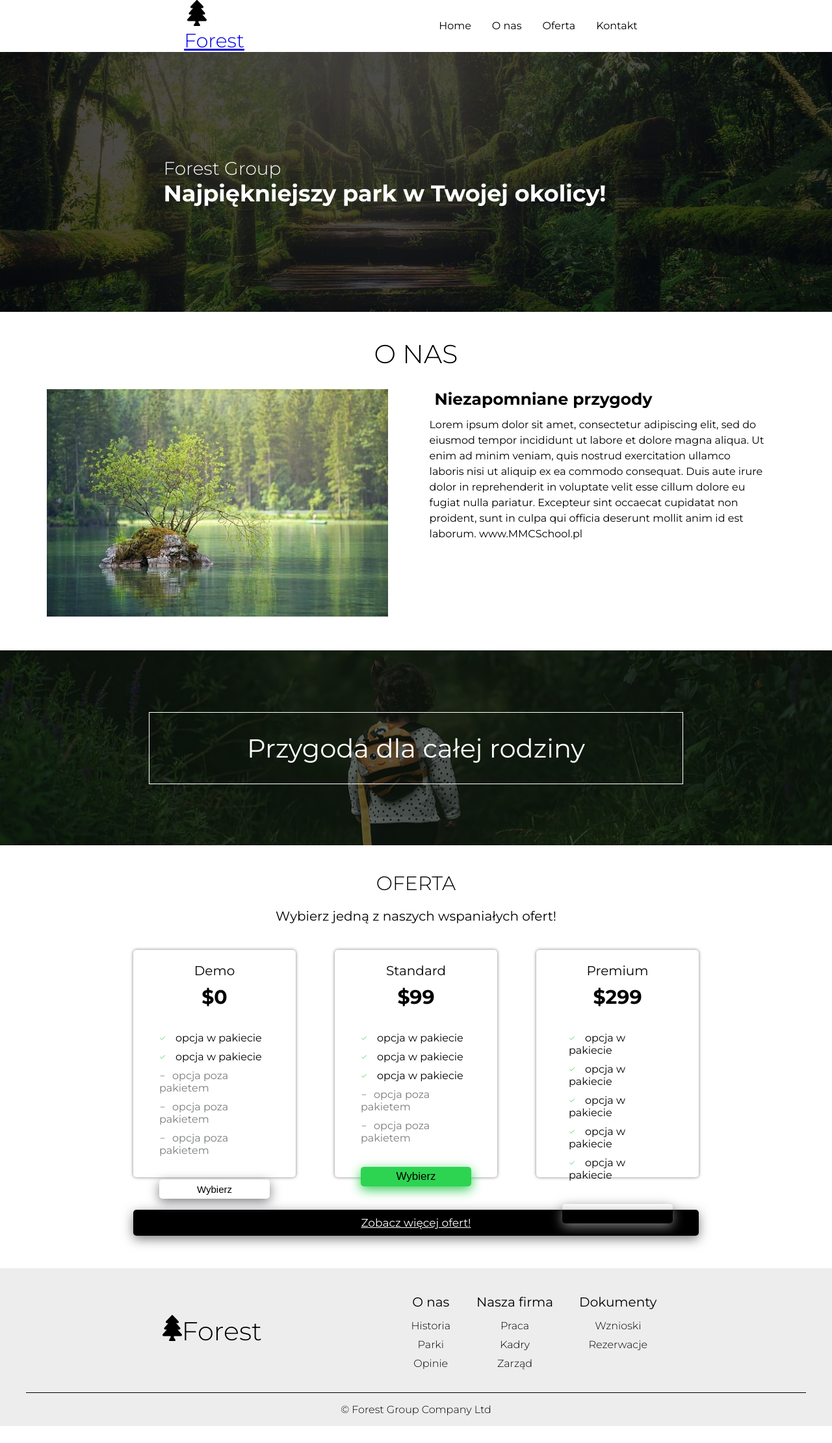
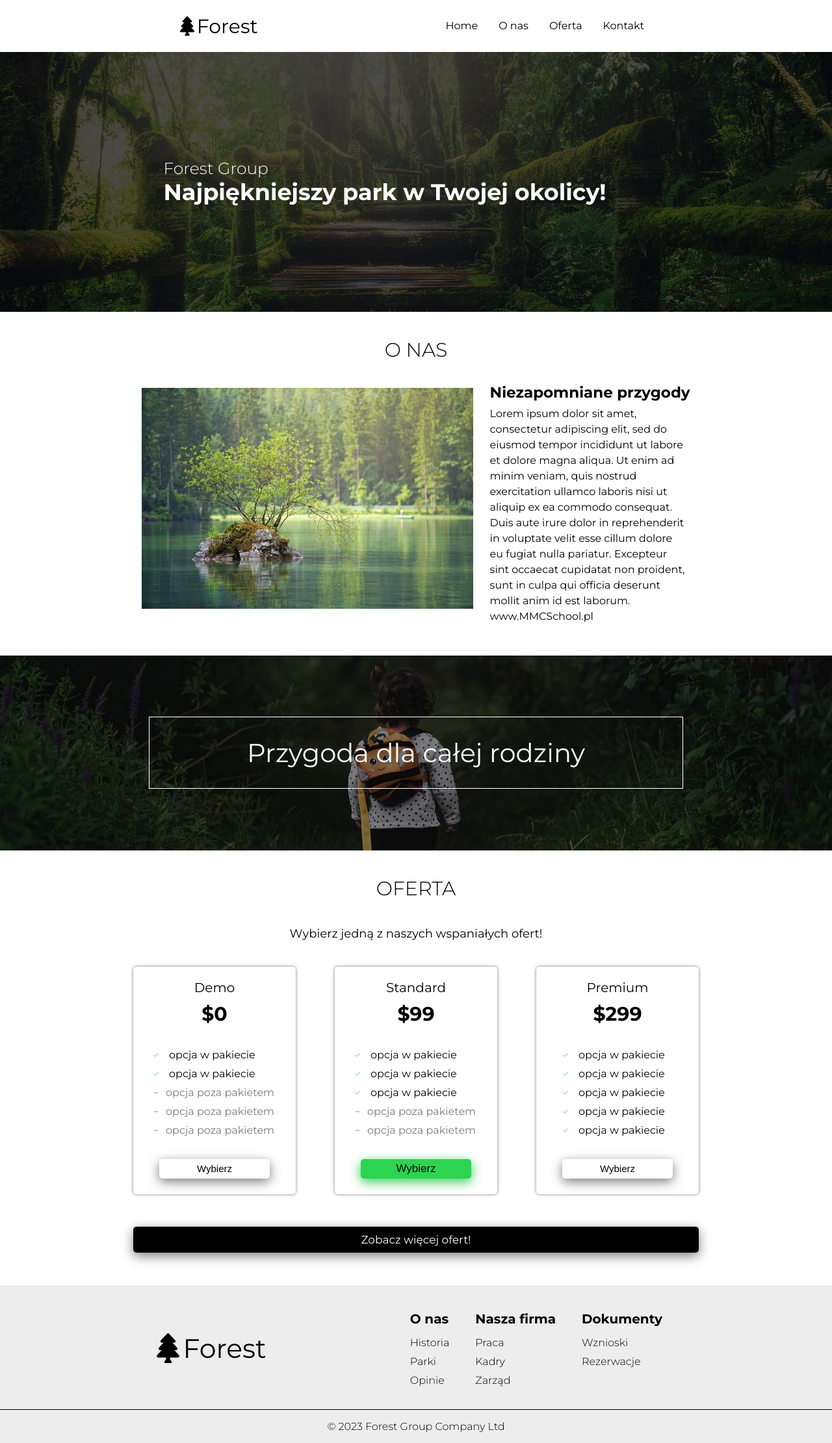
Before and after one commit to Reveleq/Forest, a website: page index.html in a window 1280 px wide. Shown: the whole page at 65% size. Before the commit the page ends 2195 px from the top, so only its background shows below. Drawn offline with Linux system fonts and the light colour scheme.

Commit message:
last repair style

```diff
--- a/index.html
+++ b/index.html
@@ -200,7 +200,7 @@ www.MMCSchool.pl
 			<div class="wrapper">
 			<div class="footer__box">
 				<div class="footer__box-brand">
-					<img src="/dist/img/icon/logo.svg" alt=""><span>Forest</span>
+					<img src="/dist/img/icon/logo.svg" class="footer__box-logo"alt="logo przedstawiajające drzewo"><span>Forest</span>
 				</div>
 				<div class="footer__links">
 					<div class="footer__links-category">
@@ -222,6 +222,9 @@ www.MMCSchool.pl
 					</div>
 				</div>
 			</div>
+			</div>
+			<div class="footer__border"></div>
+			<div class="wrapper">
 			<div class="footer__year">
 				<p class="footer__year-text">
 					&copy;
@@ -230,7 +233,6 @@ www.MMCSchool.pl
 				</p>
 			</div>
 			</div>
-
 		</footer>		<script src="dist/js/main.min.js"></script>
 	</body>
 </html>
--- a/src/js/main.js
+++ b/src/js/main.js
@@ -5,6 +5,25 @@ document.addEventListener("DOMContentLoaded", () => {
 	const heroPlace = document.querySelector(".hero-place");
 	const mobileNav = document.querySelector(".mobile-nav");
 	const nav = document.querySelector(".nav");
+	const acutalYearSpan = document.querySelector('.forest__year-actual')
+	const year = new Date().getFullYear()
+	const Sections = document.querySelectorAll('section')
+	acutalYearSpan.textContent = year
+
+	const checkNav = () => {
+	if(window.innerWidth >= 992 && window.scrollY >= 400){
+
+			nav.classList.add("shadow");
+	}else if(window.innerWidth >= 992 && window.scrollY < 400) {
+			nav.classList.remove("shadow");
+		}else if(window.innerWidth < 992 && window.scrollY >= 320){
+			mobileNav.classList.add("shadow");
+			navLinks.classList.add("shadow");
+		}else if(window.innerWidth < 992 && window.scrollY < 320){
+			mobileNav.classList.remove("shadow");
+			navLinks.classList.remove("shadow");
+		}
+	}
 	const showLinks = () => {
 		navLinks.classList.toggle("active");
 		heroPlace.classList.toggle("active-hero");
@@ -15,16 +34,6 @@ document.addEventListener("DOMContentLoaded", () => {
 			heroPlace.classList.remove("active-hero");
 		})
 	);
-	const addShadow = () => {
-		if (window.scrollY >= 320) {
-			mobileNav.classList.add("shadow");
-			navLinks.classList.add("shadow");
-		} else {
-			mobileNav.classList.remove("shadow");
-			navLinks.classList.remove("shadow");
-		}
-	};
-
-	window.addEventListener("scroll", addShadow);
+	window.addEventListener('scroll', checkNav)
 	burgerBtn.addEventListener("click", showLinks);
 });
--- a/src/js/more-info.js
+++ b/src/js/more-info.js
@@ -41,7 +41,7 @@ const showCardThree = () => {
 };
 const hideCardThree = () => {
 	secondSideThree.classList.remove("second-side-show");
-	firstSideThree.classList.remove("first-side-show");Three
+	firstSideThree.classList.remove("first-side-show");
 }
 const showCardFour = () => {
 	secondSideFour.classList.add("second-side-show");
--- a/src/sass/style.scss
+++ b/src/sass/style.scss
@@ -23,6 +23,7 @@ body {
 	width: 100%;
 	justify-content: space-evenly;
 	background-color: $light;
+	transition: background-color .3s;
 	z-index: 10;
 	&__btn {
 		display: flex;
@@ -35,12 +36,13 @@ body {
 		align-items: center;
 	}
 	&__logo {
-		width: 4rem;
-		height: 4rem;
+		width: 3rem;
+		height: 3rem;
 	}
 	&__title {
 		font-size: 3rem;
-		font-weight: 300;
+		color: $dark;
+		font-weight: 400;
 	}
 	&__links {
 		display: flex;
@@ -184,7 +186,7 @@ body {
 	&__box-header {
 		font-size: 2.3rem;
 		text-align: center;
-		padding-bottom: 0.5em;
+		padding-bottom: 0.3em;
 	}
 	&__box-text {
 		display: block;
@@ -292,6 +294,7 @@ body {
 		font-size: 1.7rem;
 		background: none;
 		border: none;
+		color: $dark;
 		border-radius: 5px;
 		box-shadow: 0px 5px 17px 0px rgb(125, 125, 128);
 		transition: background-color 0.3s, color 0.3s;
@@ -301,7 +304,8 @@ body {
 			margin: 3rem auto 0;
 			height: 4rem;
 			width: 20rem;
-			font-size: 1.5rem;
+			font-size: 1.7rem;
+			color: $dark;
 			background-color: $check;
 			border: none;
 			border-radius: 5px;
@@ -389,6 +393,7 @@ body {
 		margin: 3rem 0;
 
 		background-color: $check;
+		color: $dark;
 		border: none;
 		height: 3rem;
 		border-radius: 5px;
@@ -489,6 +494,7 @@ body {
 				font-weight: 200;
 				width: 14rem;
 				border: none;
+				color: $dark;
 				background-color: $light;
 				border-radius: 5px;
 				transition: background-color 0.3s, color 0.3s;
@@ -562,6 +568,7 @@ body {
 			font-weight: 200;
 			width: 14rem;
 			border: none;
+			color: $dark;
 			background-color: $light;
 			border-radius: 5px;
 			transition: background-color 0.3s, color 0.3s;
@@ -598,17 +605,23 @@ body {
 		justify-content: space-evenly;
 		align-items: center;
 		margin-bottom: 3rem;
+		&-logo{
+			height: 3rem;
+		}
 		&-brand {
 			display: flex;
 			align-items: center;
 			margin-top: 0.8em;
 
-			font-size: 3rem;
+			font-size: 3.6rem;
 			font-weight: 400;
-			img {
-				height: 2.5rem;
-			}
+
 		}
+	}
+	&__border{
+		width: 100%;
+		height: .1rem;
+		background-color: $dark;
 	}
 	&__links {
 		display: flex;
@@ -625,7 +638,7 @@ body {
 			margin-bottom: 1rem;
 			text-align: center;
 			font-size: 2rem;
-			font-weight: 400;
+			font-weight: bold;
 		}
 	}
 	&__link {
@@ -635,19 +648,10 @@ body {
 		margin: 0.5rem 0;
 		font-weight: 300;
 		text-align: center;
+		transition: color .3s;
 		cursor: pointer;
-		&::before {
-			position: absolute;
-			bottom: -0.3rem;
-			left: 0;
-			height: 1px;
-			width: 0;
-			background-color: $dark;
-			content: "";
-			transition: width 0.3s;
-		}
-		&:hover::before {
-			width: 100%;
+		&:hover{
+			color: $unlist;
 		}
 	}
 	&__year {
@@ -655,7 +659,7 @@ body {
 		justify-content: center;
 		align-items: center;
 		padding: 1em 0;
-		border-top: 1px solid #000;
+
 		font-weight: 300;
 	}
 }
@@ -721,6 +725,7 @@ body {
 		&__text {
 			padding-top: 0.3rem;
 			padding-left: 1.6em;
+
 		}
 		&__box-header {
 			font-size: 2rem;
@@ -728,6 +733,7 @@ body {
 
 		&__box-text {
 			font-size: 1.6rem;
+			margin: 0;
 		}
 		&__text {
 			display: flex;
@@ -738,7 +744,7 @@ body {
 		&__img {
 			display: inline-block;
 			margin-left: 1em;
-			height: 30rem;
+			height: 25rem;
 			margin: 0 auto;
 		}
 	}
@@ -790,7 +796,7 @@ body {
 	}
 	.contact {
 		&__title {
-			font-size: 2.8rem;
+			font-size: 3rem;
 		}
 		&__label {
 			font-size: 2rem;
@@ -845,13 +851,31 @@ body {
 	.footer {
 		&__box {
 			flex-direction: row;
+			&-logo{
+				height: 4.6rem;
+				margin-right: .59rem;
+			}
+			&-brand{
+				font-size: 4.1rem;
+			}
+
 		}
 		&__links {
 			flex-direction: row;
+			&-category{
+			align-items: flex-start;
+			}
+		}
+
+	}
+}
+@media (min-width: 820px){
+	.about-us{
+		&__img{
+			height: 30rem;
 		}
 	}
 }
-
 @media (min-width: 992px) {
 	html {
 		scroll-padding-top: 9rem;
@@ -871,10 +895,9 @@ body {
 		&__img {
 			background-image: url("/dist/img/hero-big.jpg");
 			height: 40rem;
-			z-index: 0;
 		}
 		&__h3 {
-			font-size: 2.8rem;
+			font-size: 2.5rem;
 			font-weight: 300;
 		}
 		&__h1 {
@@ -883,50 +906,22 @@ body {
 	}
 	.about-us {
 		&__title {
-			font-size: 2.5em;
+			font-size: 3rem;
 		}
 
 		&__box-header {
-			font-size: 2.5rem;
-		}
-	}
-	.hero-place {
-		&__text {
-			left: 45%;
-			margin-left: 1em;
-		}
-		&__img {
-			background-image: url("/dist/img/hero-big.jpg");
-			height: 40rem;
-			z-index: 0;
-		}
-		&__h3 {
-			font-size: 2.8rem;
-			font-weight: 300;
-		}
-		&__h1 {
-			font-size: 3.5rem;
-		}
-	}
-	.about-us {
-		&__title {
-			font-size: 2.5em;
-		}
-
-		&__box-header {
-			font-size: 2.5rem;
+			font-size: 2.3rem;
 		}
 		&__box {
 			align-items: flex-start;
 		}
 		&__box-text {
 			font-size: 1.6rem;
-			margin-left: 2em;
 			line-height: 1.5em;
 		}
 		&__img {
+			padding-top: 1rem;
 			height: 35rem;
-			margin-right: 2em;
 		}
 	}
 	.second-hero__header {
```
Also changed, not shown: contact.html (+4 -1 lines), more-offert.html (+4 -1 lines), dist/css/style.min.css, dist/img/five-more-offer.jpg, dist/img/four-more-offer.jpg, dist/img/three-more-offer.jpg, dist/img/two-more-offer.jpg, dist/img/twoV2-more-offer.jpg, dist/js/main.min.js, dist/js/more-info.min.js, 2 other files.
